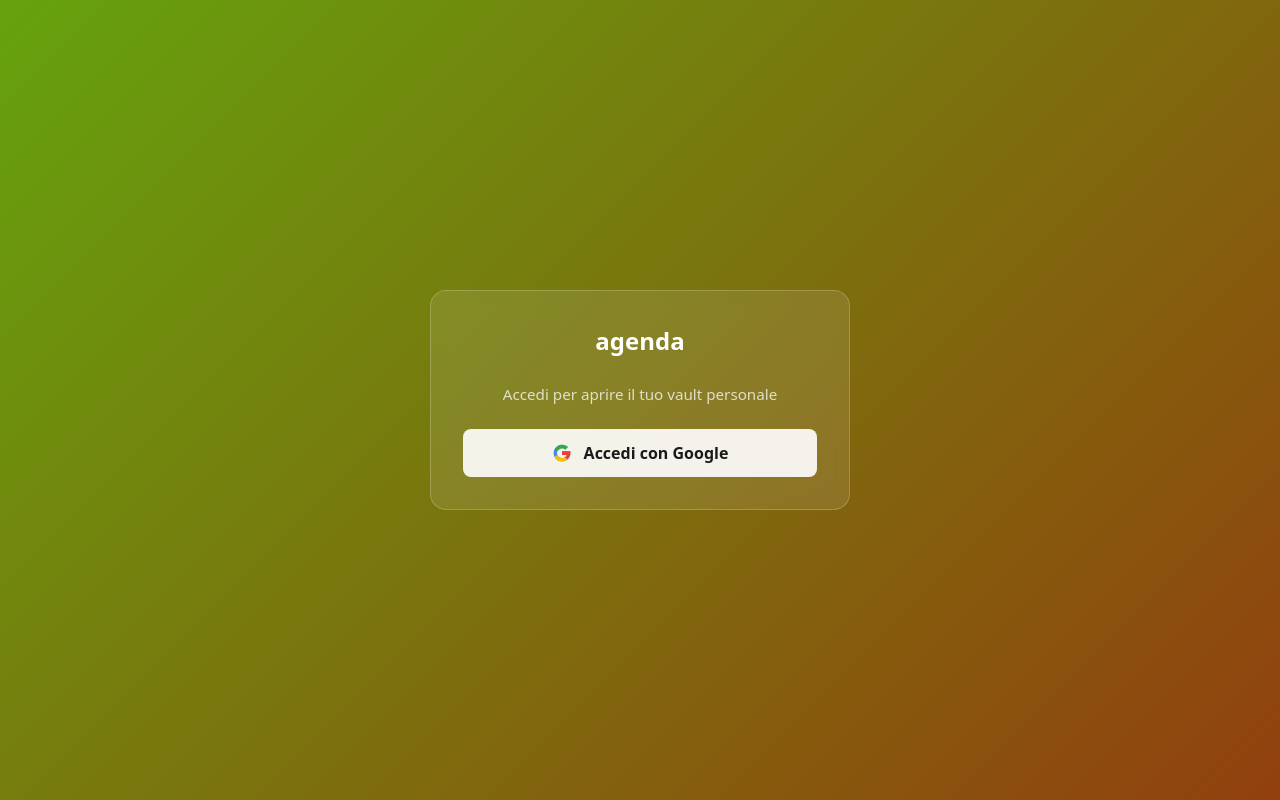
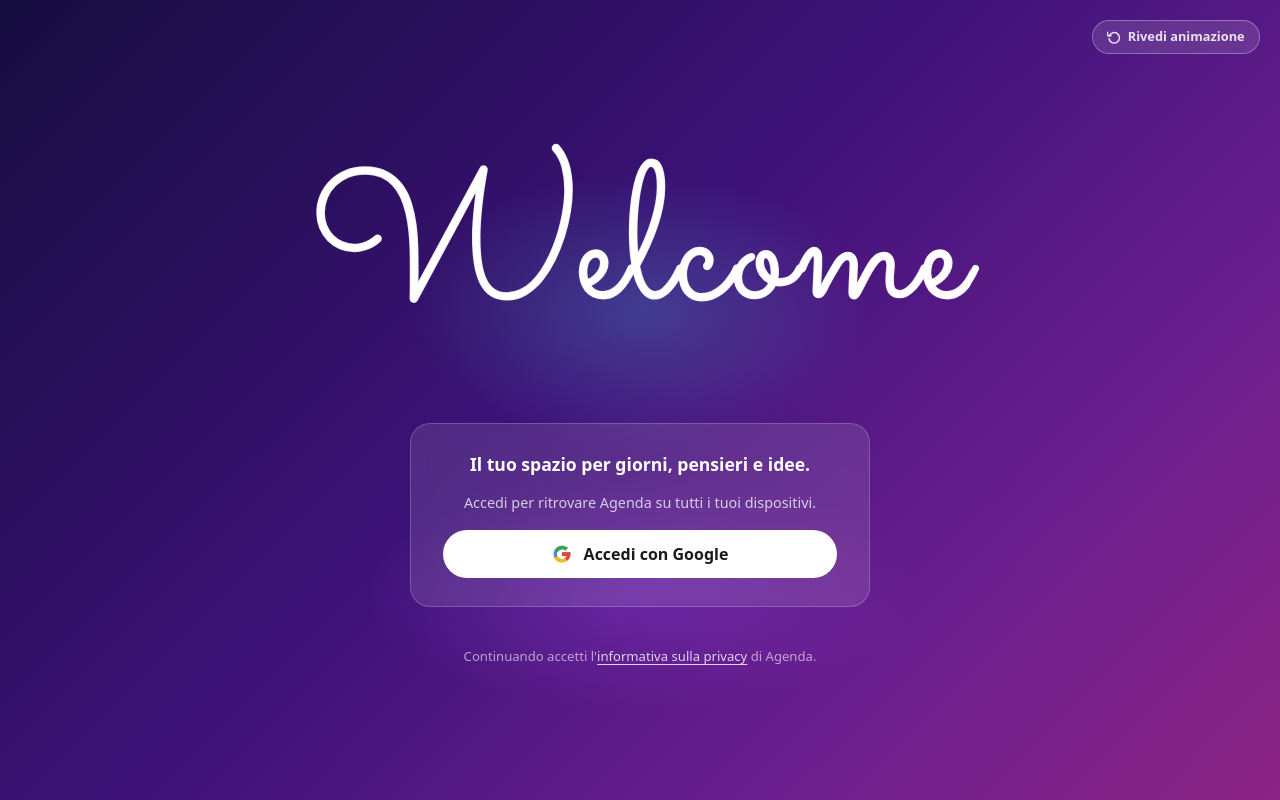
Before and after one commit to EnigmaJoy/DoodleLab, a Next.js app in the folder prototypes/ui-shell/: page /login in a window 1280 px wide. Built offline with nearby package versions, Linux system fonts and the light colour scheme; no server answers.

Commit message:
feat(login): redesign with Welcome animation, Google card, privacy footer

```diff
--- a/prototypes/ui-shell/app/login/page.tsx
+++ b/prototypes/ui-shell/app/login/page.tsx
@@ -1,76 +1,92 @@
 'use client'
 
+import { useCallback, useEffect, useState } from 'react'
 import { signIn, useSession } from 'next-auth/react'
 import { useRouter } from 'next/navigation'
-import { useEffect } from 'react'
+
+// Durata totale animazione in ms (ultimo elemento finisce a 3.5s)
+const ANIM_TOTAL_MS = 3500
 
 export default function LoginPage() {
-  const { data: session, status } = useSession()
-  const router                    = useRouter()
+  const { status } = useSession()
+  const router     = useRouter()
 
-  // If already authenticated, redirect to home.
+  const [animKey,     setAnimKey]     = useState(0)
+  const [replayReady, setReplayReady] = useState(false)
+
+  // Se già autenticati, redirect a /
   useEffect(() => {
     if (status === 'authenticated') router.replace('/')
   }, [status, router])
 
-  const containerStyle: React.CSSProperties = {
-    minHeight:      '100vh',
-    display:        'flex',
-    flexDirection:  'column',
-    alignItems:     'center',
-    justifyContent: 'center',
-    padding:        '2rem',
-    background:     'linear-gradient(135deg, var(--gradient-start, #581c87), var(--gradient-end, #be123c))',
-    color:          'var(--text-primary, #ffffff)',
-    fontFamily:     'system-ui, sans-serif',
+  // Abilita il pulsante replay solo dopo che l'animazione è finita
+  useEffect(() => {
+    setReplayReady(false)
+    const prefersReduced =
+      typeof window !== 'undefined' &&
+      window.matchMedia('(prefers-reduced-motion: reduce)').matches
+    if (prefersReduced) {
+      setReplayReady(true)
+      return
     }
+    const t = window.setTimeout(() => setReplayReady(true), ANIM_TOTAL_MS)
+    return () => window.clearTimeout(t)
+  }, [animKey])
 
-  const cardStyle: React.CSSProperties = {
-    background:     'rgba(255,255,255,0.10)',
-    backdropFilter: 'blur(8px)',
-    borderRadius:   '1rem',
-    border:         '1px solid rgba(255,255,255,0.20)',
-    padding:        '2rem',
-    width:          '100%',
-    maxWidth:       '420px',
-    display:        'flex',
-    flexDirection:  'column',
-    gap:            '1.5rem',
-    alignItems:     'center',
-  }
-
-  const btnStyle: React.CSSProperties = {
-    display:        'flex',
-    alignItems:     'center',
-    gap:            '0.75rem',
-    padding:        '0.75rem 1.5rem',
-    borderRadius:   '0.5rem',
-    border:         'none',
-    background:     'var(--btn-surface, rgba(255,255,255,0.90))',
-    color:          'var(--btn-label, #1a1a1a)',
-    fontWeight:     700,
-    fontSize:       '1rem',
-    cursor:         'pointer',
-    width:          '100%',
-    justifyContent: 'center',
-    transition:     'opacity 150ms ease',
-  }
+  const handleReplay = useCallback(() => setAnimKey(k => k + 1), [])
 
   if (status === 'loading') return null
 
   return (
-    <div style={containerStyle}>
-      <div style={cardStyle}>
-        <h1 style={{ fontSize: '1.5rem', fontWeight: 700, margin: 0 }}>agenda</h1>
-        <p style={{ margin: 0, fontSize: '0.95rem', color: 'rgba(255,255,255,0.75)', textAlign: 'center' }}>
-          Accedi per aprire il tuo vault personale
+    <div className="login-screen">
+      {/* Strati di glow fissi */}
+      <div className="login-glow-top"    aria-hidden="true" />
+      <div className="login-glow-bottom" aria-hidden="true" />
+
+      {/* Pulsante replay — top right */}
+      <button
+        className="login-replay-btn"
+        type="button"
+        onClick={handleReplay}
+        disabled={!replayReady}
+        aria-label="Rivedi animazione"
+      >
+        <svg
+          width="14" height="14" viewBox="0 0 24 24"
+          fill="none" stroke="currentColor" strokeWidth="2.5"
+          strokeLinecap="round" strokeLinejoin="round"
+          aria-hidden="true"
+        >
+          <polyline points="1 4 1 10 7 10" />
+          <path d="M3.51 15a9 9 0 1 0 .49-4.95" />
+        </svg>
+        Rivedi animazione
+      </button>
+
+      <main className="login-main">
+        {/* Heading accessibile */}
+        <h1 className="sr-only">Welcome in Agenda</h1>
+
+        {/* Animazione Welcome */}
+        <div className="welcome-text-wrapper" aria-hidden="true">
+          <span key={`stroke-${animKey}`} className="welcome-stroke">Welcome</span>
+          <span key={`fill-${animKey}`}   className="welcome-fill">Welcome</span>
+        </div>
+
+        {/* Card Google — key forza rimount ad ogni replay */}
+        <div key={`card-${animKey}`} className="login-card">
+          <p className="login-card-title">
+            Il tuo spazio per giorni, pensieri e idee.
+          </p>
+          <p className="login-card-sub">
+            Accedi per ritrovare Agenda su tutti i tuoi dispositivi.
           </p>
           <button
-          style={btnStyle}
+            type="button"
+            className="login-google-btn"
             onClick={() => signIn('google', { callbackUrl: '/' })}
             data-testid="google-signin-btn"
           >
-          {/* Google "G" logo */}
             <svg width="20" height="20" viewBox="0 0 48 48" aria-hidden="true">
               <path fill="#4285F4" d="M44.5 20H24v8.5h11.7C34.1 33.1 29.5 36 24 36c-6.6 0-12-5.4-12-12s5.4-12 12-12c3.1 0 5.9 1.1 8 3l6-6C34.5 6.5 29.6 4 24 4 12.9 4 4 12.9 4 24s8.9 20 20 20c11 0 19.7-8 19.7-20 0-1.3-.1-2.7-.2-4z"/>
               <path fill="#34A853" d="M6.3 14.7l7 5.1C15 16.4 19.1 13 24 13c3.1 0 5.9 1.1 8 3l6-6C34.5 6.5 29.6 4 24 4 16.3 4 9.7 8.4 6.3 14.7z"/>
@@ -80,6 +96,16 @@ export default function LoginPage() {
             Accedi con Google
           </button>
         </div>
+
+        {/* Footer privacy */}
+        <p key={`footer-${animKey}`} className="login-privacy">
+          Continuando accetti l&apos;
+          <a href="#" className="login-privacy-link">
+            informativa sulla privacy
+          </a>
+          {' '}di Agenda.
+        </p>
+      </main>
     </div>
   )
 }
```
Lines whose indentation alone changed are shown as unchanged.
